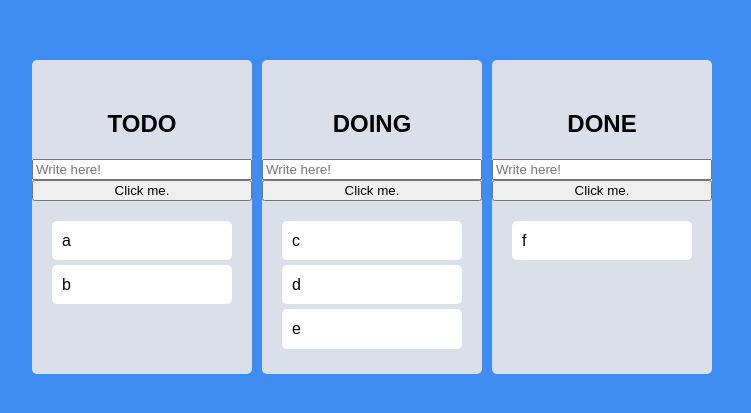
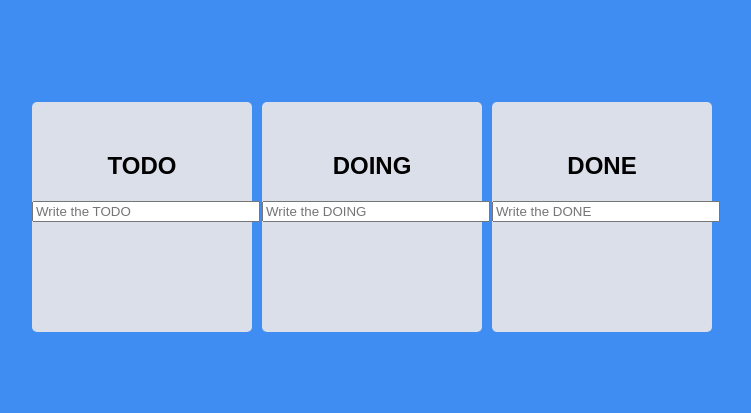
Before and after one commit to ryuncoders/react-master, a React (Create React App) app: page / in a window 1280 px wide. Shown: the part 191-604 px from the top of the page, without its empty margins (268-1019 px from the left). Built offline with nearby package versions, Linux system fonts and the light colour scheme.

Commit message:
refactor(ToDoList): Changed Todo structure (string -> object)

```diff
--- a/src/Components/Board.tsx
+++ b/src/Components/Board.tsx
@@ -2,6 +2,8 @@ import React, { useRef } from "react";
 import { Droppable } from "react-beautiful-dnd";
 import styled from "styled-components";
 import Card from "./Card";
+import { useForm } from "react-hook-form";
+import { ITodo } from "../atoms";
 
 const Wrapper = styled.div`
   padding-top: 10px;
@@ -34,12 +36,24 @@ const Area = styled.div<IAreaProps>`
   padding: 20px;
 `;
 
+const Form = styled.form`
+  width: 100%;
+  input {
+    width: 100%;
+  }
+`;
+
 interface IBoardProps {
   boardId: string;
-  toDos: string[];
+  toDos: ITodo[];
+}
+
+interface IForm {
+  toDo: string;
 }
 
 function Board({ boardId, toDos }: IBoardProps) {
+  const { register, setValue, handleSubmit } = useForm<IForm>();
   const inputRef = useRef<HTMLInputElement>(null);
   const onClick = () => {
     inputRef.current?.focus();
@@ -51,8 +65,13 @@ function Board({ boardId, toDos }: IBoardProps) {
   return (
     <Wrapper>
       <Title>{boardId}</Title>
-      <input ref={inputRef} type="text" placeholder="Write here!"></input>
-      <button onClick={onClick}>Click me.</button>
+      <Form>
+        <input
+          {...register("toDo", { required: true })}
+          type="text"
+          placeholder={`Write the ${boardId}`}
+        ></input>
+      </Form>
       <Droppable droppableId={boardId}>
         {(magic, info) => (
           <Area
@@ -62,7 +81,12 @@ function Board({ boardId, toDos }: IBoardProps) {
             {...magic.droppableProps}
           >
             {toDos.map((toDo, index) => (
-              <Card toDo={toDo} index={index} />
+              <Card
+                key={toDo.id}
+                index={index}
+                toDoId={toDo.id}
+                toDoText={toDo.text}
+              />
             ))}
             {magic.placeholder}
           </Area>
--- a/src/Components/Card.tsx
+++ b/src/Components/Card.tsx
@@ -12,14 +12,15 @@ const Wrapper = styled.div<{ isDragging: boolean }>`
     props.isDragging ? "0px 2px 5px rgba(0, 0, 0, 0.05)" : "none"};
 `;
 
-interface IDroggableCard {
-  toDo: string;
+interface ICard {
+  toDoId: number;
+  toDoText: string;
   index: number;
 }
 
-function Card({ toDo, index }: IDroggableCard) {
+function Card({ toDoId, toDoText, index }: ICard) {
   return (
-    <Draggable key={toDo} draggableId={toDo} index={index}>
+    <Draggable key={toDoId} draggableId={toDoText} index={index}>
       {(magic, snapshot) => (
         <Wrapper
           isDragging={snapshot.isDragging}
@@ -27,7 +28,7 @@ function Card({ toDo, index }: IDroggableCard) {
           {...magic.dragHandleProps}
           {...magic.draggableProps}
         >
-          {toDo}
+          {toDoText}
         </Wrapper>
       )}
     </Draggable>
--- a/src/atoms.tsx
+++ b/src/atoms.tsx
@@ -1,14 +1,19 @@
 import { atom, selector } from "recoil";
 
+export interface ITodo {
+  id: number;
+  text: string;
+}
+
 interface IToDosState {
-  [key: string]: string[];
+  [key: string]: ITodo[];
 }
 
 export const toDosState = atom<IToDosState>({
   key: "toDos",
   default: {
-    TODO: ["a", "b"],
-    DOING: ["c", "d", "e"],
-    DONE: ["f"],
+    TODO: [],
+    DOING: [],
+    DONE: [],
   },
 });
```
